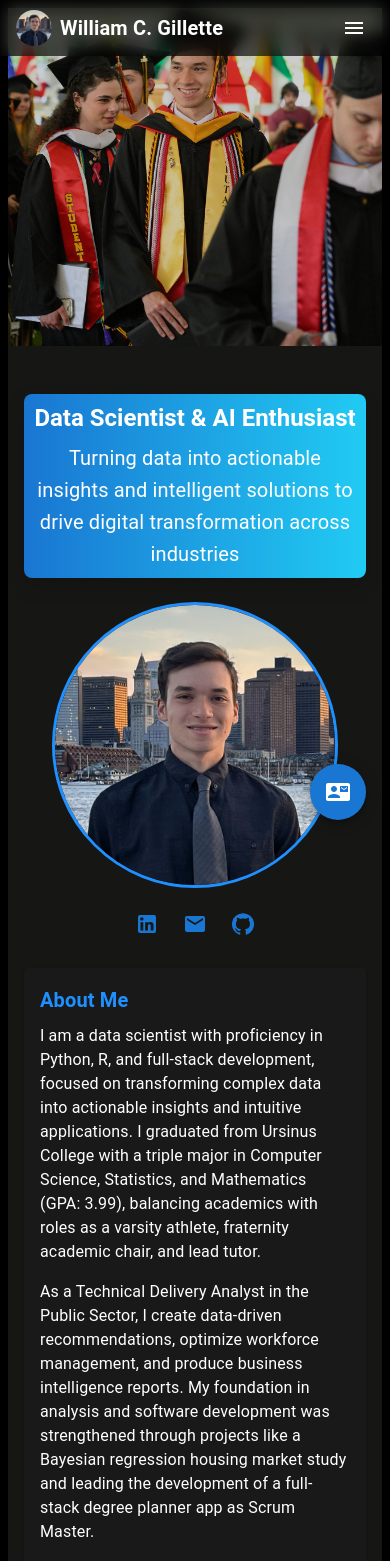
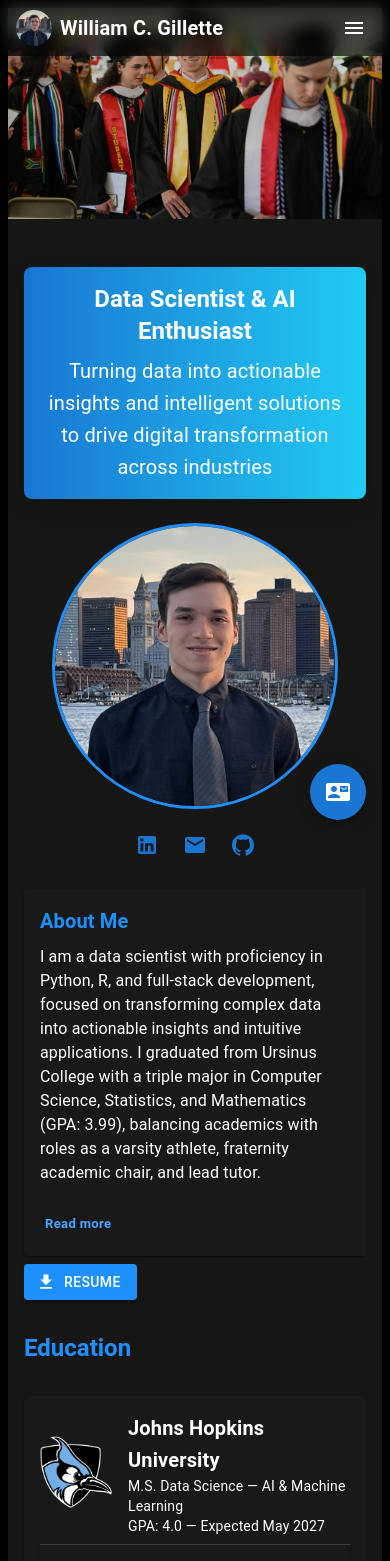
Before and after one commit to wigillette/WG_Professional_Reborn, a Next.js app: page / in a window 390 px wide. Shown: the top 1561 px of the page. Built offline with nearby package versions, Linux system fonts and the light colour scheme.

Commit message:
Website updates

```diff
--- a/src/app/page.js
+++ b/src/app/page.js
@@ -219,7 +219,6 @@ export default function Portfolio() {
     return (
       <motion.div
         style={{
-          height: '40vh',
           backgroundImage: 'url(/images/GradBanner.jpg)',
           backgroundSize: 'cover',
           backgroundPosition: 'center',
@@ -231,6 +230,13 @@ export default function Portfolio() {
           filter: blurStyle,
         }}
       >
+        <Box
+          sx={{
+            height: { xs: '25vh', sm: '35vh', md: '40vh' },
+            width: '100%',
+            position: 'relative',
+          }}
+        >
           <motion.div
             style={{
               position: 'absolute',
@@ -238,7 +244,7 @@ export default function Portfolio() {
               backgroundImage: 'url(/images/GradBanner.jpg)',
               backgroundSize: 'cover',
               backgroundPosition: 'top',
-            y, // <-- this makes the parallax happen
+              y, // parallax motion
             }}
           />
           <Box
@@ -248,6 +254,7 @@ export default function Portfolio() {
               background: 'rgba(0,0,0,0.2)',
             }}
           />
+        </Box>
       </motion.div>
     );
   };
@@ -391,6 +398,7 @@ export default function Portfolio() {
   const [showAll, setShowAll] = useState(false);
   const visibleImages = showAll ? galleryImages : galleryImages.slice(0, INITIAL_COUNT);
   const canToggle = galleryImages.length > INITIAL_COUNT
+  const [aboutMeExpanded, setAboutMeExpanded] = useState(false);
 
   useEffect(() => {
     const handleScroll = () => {
@@ -463,18 +471,39 @@ export default function Portfolio() {
           <Box
             sx={{
               textAlign: 'center',
-              py: 1,
-              px: 1,
+              py: 2,
+              px: 2,
               background: 'linear-gradient(90deg, #1976d2, #21cbf3)',
               borderRadius: 2,
               color: '#fff',
               boxShadow: '0 8px 20px rgba(0,0,0,0.15)',
+              [theme => theme.breakpoints.down('sm')]: {
+                py: 0.5,
+                px: 0.5,
+              },
             }}
           >
-            <Typography variant="h5" sx={{ fontWeight: 700, mb: 1 }}>
+            <Typography
+              variant="h5"
+              sx={{
+                fontWeight: 700,
+                mb: 1,
+                [theme => theme.breakpoints.down('sm')]: {
+                  fontSize: '0.5rem',
+                },
+              }}
+            >
               Data Scientist & AI Enthusiast
             </Typography>
-            <Typography variant="h6" sx={{ fontWeight: 400 }}>
+            <Typography
+              variant="h6"
+              sx={{
+                fontWeight: 400,
+                [theme => theme.breakpoints.down('sm')]: {
+                  fontSize: '0.3rem',
+                },
+              }}
+            >
               Turning data into actionable insights and intelligent solutions to drive digital transformation across industries
             </Typography>
           </Box>
@@ -507,16 +536,39 @@ export default function Portfolio() {
             {/* Right column: About Me card */}
             <Grid item xs={12} md={9}>
               <Card sx={{ backgroundColor: theme.palette.tertiary.main, color: '#fff', p: 2 }}>
-                <Typography variant="h6" sx={{ color: theme.palette.primary.main, fontWeight: 700 }}>About Me</Typography>
+                <Typography variant="h6" sx={{ color: theme.palette.primary.main, fontWeight: 700 }}>
+                  About Me
+                </Typography>
+                {/* Always show the first paragraph */}
                 <Typography paragraph sx={{ mt: 1 }}>
                   I am a data scientist with proficiency in Python, R, and full-stack development, focused on transforming complex data into actionable insights and intuitive applications. I graduated from Ursinus College with a triple major in Computer Science, Statistics, and Mathematics (GPA: 3.99), balancing academics with roles as a varsity athlete, fraternity academic chair, and lead tutor.
                 </Typography>
+                {/* Conditionally show more content */}
+                {(!isMobile || aboutMeExpanded) && (
+                  <>
                     <Typography paragraph>
                       As a Technical Delivery Analyst in the Public Sector, I create data-driven recommendations, optimize workforce management, and produce business intelligence reports. My foundation in analysis and software development was strengthened through projects like a Bayesian regression housing market study and leading the development of a full-stack degree planner app as Scrum Master.
                     </Typography>
                     <Typography paragraph>
                       Currently, I am advancing my expertise through a Master’s in Data Science at Johns Hopkins University, specializing in AI and machine learning, with plans to progress to an applied statistics doctoral program. I aim to harness data science and intelligent automation to craft innovative solutions and drive digital transformation across industries.
                     </Typography>
+                  </>
+                )}
+                {/* Read more / less button visible only on mobile */}
+                {isMobile && (
+                  <Button
+                    size="small"
+                    onClick={() => setAboutMeExpanded(prev => !prev)}
+                    sx={{
+                      mt: 1,
+                      color: theme.palette.primary.light,
+                      textTransform: 'none',
+                      fontWeight: 600,
+                    }}
+                  >
+                    {aboutMeExpanded ? 'Read less' : 'Read more'}
+                  </Button>
+                )}
               </Card>
               {/* Resume download */}
               <Button
```
Lines whose indentation alone changed are shown as unchanged.
